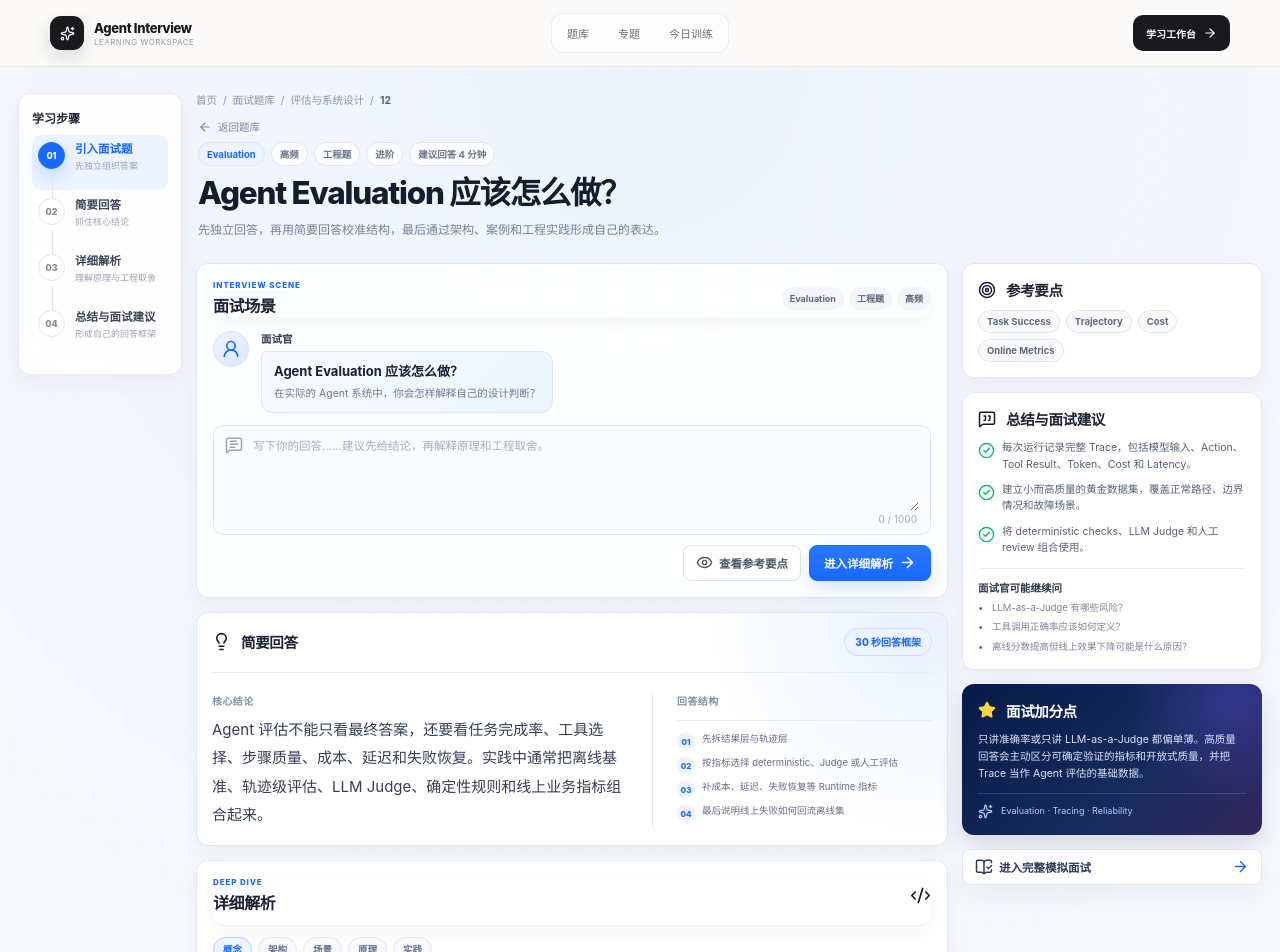
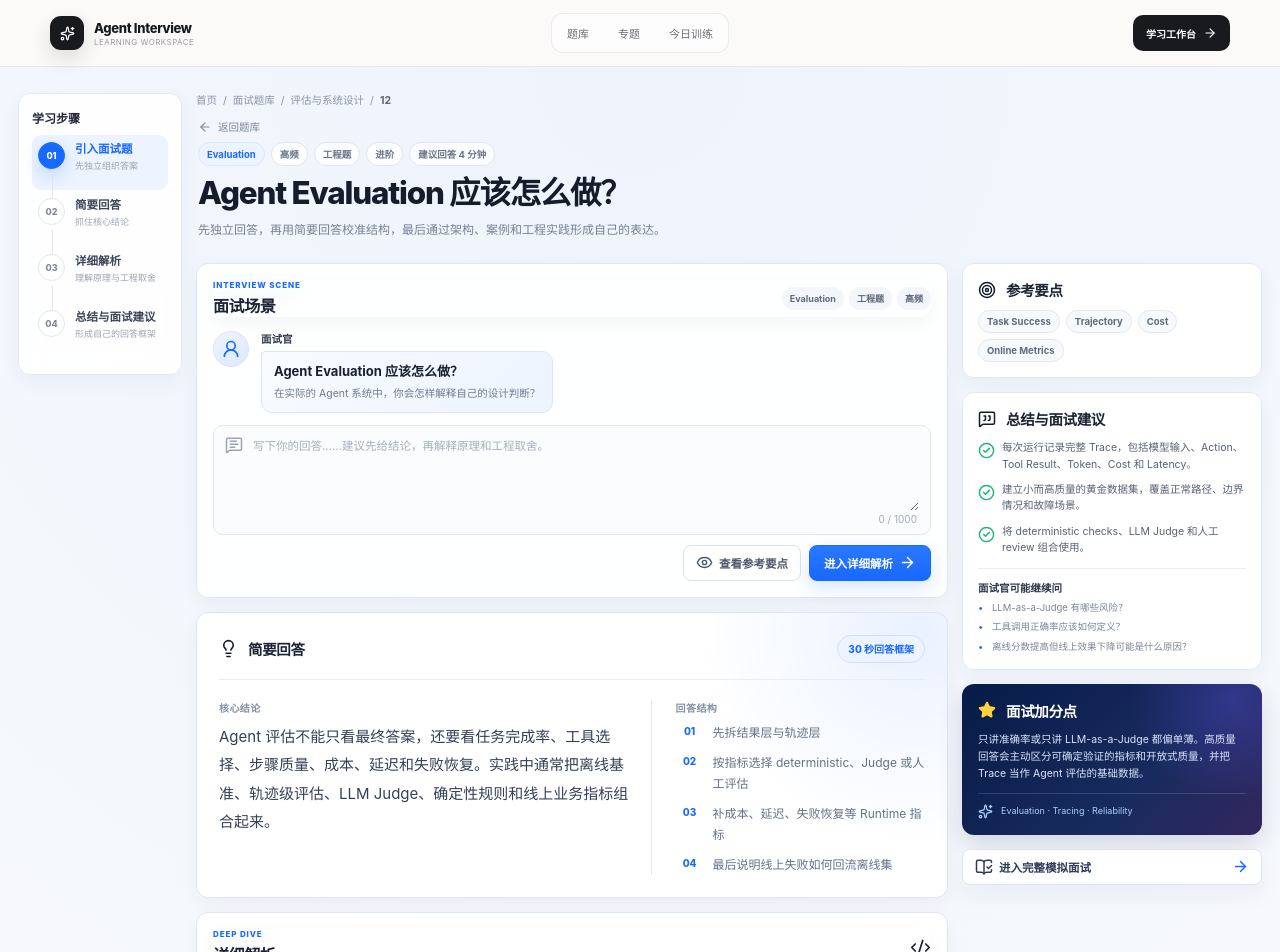
Before and after one commit to 1264585648/interview, a Next.js app: page /questions/agent-evaluation in a window 1280 px wide. Shown: the top 952 px of the page. Built offline with nearby package versions, Linux system fonts and the light colour scheme.

Commit message:
style: preserve main-column short answer spacing

```diff
--- a/app/questions/[slug]/QuestionArticleLayout.module.css
+++ b/app/questions/[slug]/QuestionArticleLayout.module.css
@@ -1,5 +1,5 @@
 .shortAnswerMain {
-  padding: 22px;
+  padding: 22px !important;
   border-color: #d9e6fb;
   background:
     radial-gradient(circle at 96% 6%, rgba(23, 105, 255, 0.09), transparent 28%),
@@ -59,31 +59,35 @@
 
 .answerStructure ol {
   display: grid;
-  gap: 10px;
-  margin: 0;
-  padding: 0;
+  gap: 10px !important;
+  margin: 0 !important;
+  padding: 0 !important;
+  border-top: 0 !important;
   list-style: none;
 }
 
 .answerStructure li {
   display: grid;
-  grid-template-columns: 28px minmax(0, 1fr);
-  gap: 9px;
+  grid-template-columns: 28px minmax(0, 1fr) !important;
+  gap: 9px !important;
   align-items: start;
 }
 
 .answerStructure li > span {
+  width: auto !important;
+  height: auto !important;
   padding-top: 2px;
+  background: transparent !important;
   color: #1769ff;
-  font-size: 10px;
+  font-size: 10px !important;
   font-weight: 820;
 }
 
 .answerStructure li p {
-  margin: 0;
+  margin: 0 !important;
   color: #657187;
-  font-size: 12px;
-  line-height: 1.7;
+  font-size: 12px !important;
+  line-height: 1.7 !important;
 }
 
 @media (max-width: 1280px) {
@@ -108,7 +112,7 @@
 
 @media (max-width: 720px) {
   .shortAnswerMain {
-    padding: 17px;
+    padding: 17px !important;
   }
 
   .shortAnswerTopline {
@@ -129,4 +133,8 @@
     font-size: 13px;
     line-height: 1.82;
   }
+
+  .answerStructure li p {
+    font-size: 11px !important;
+  }
 }
```
